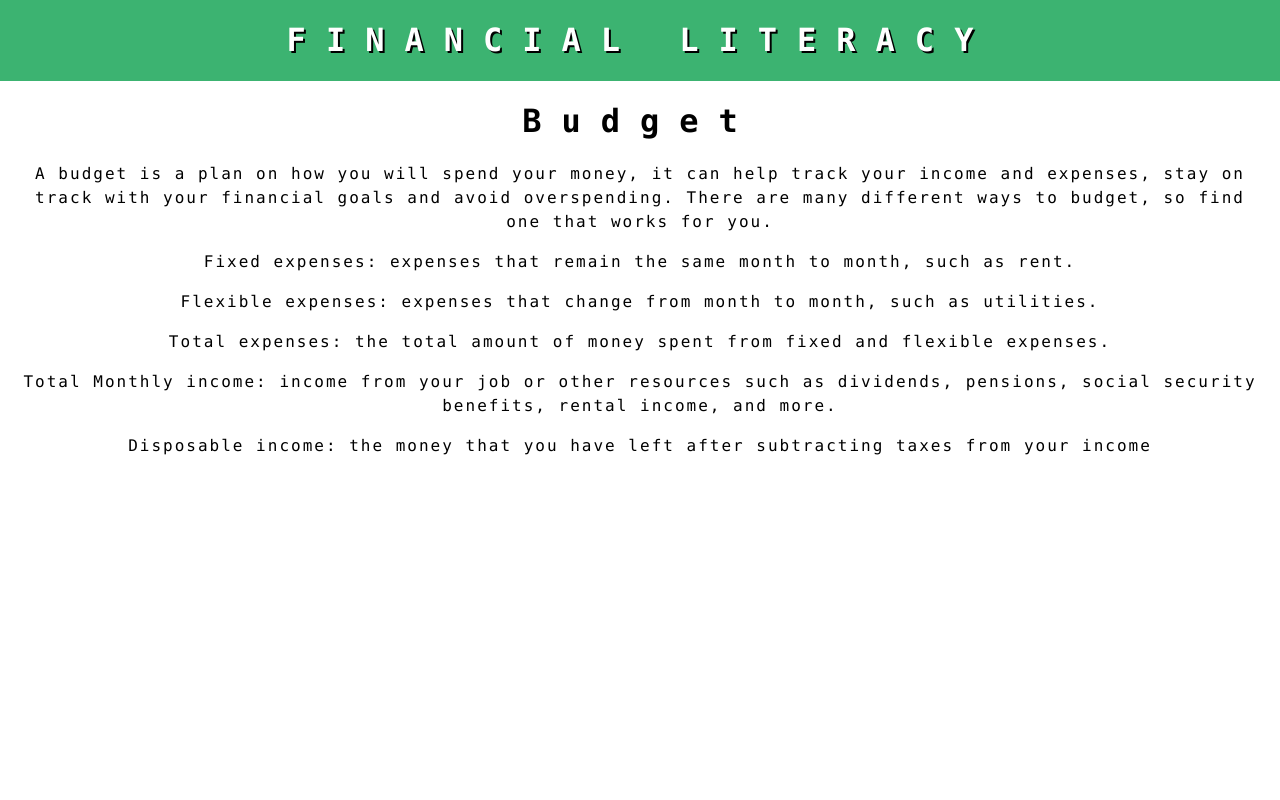
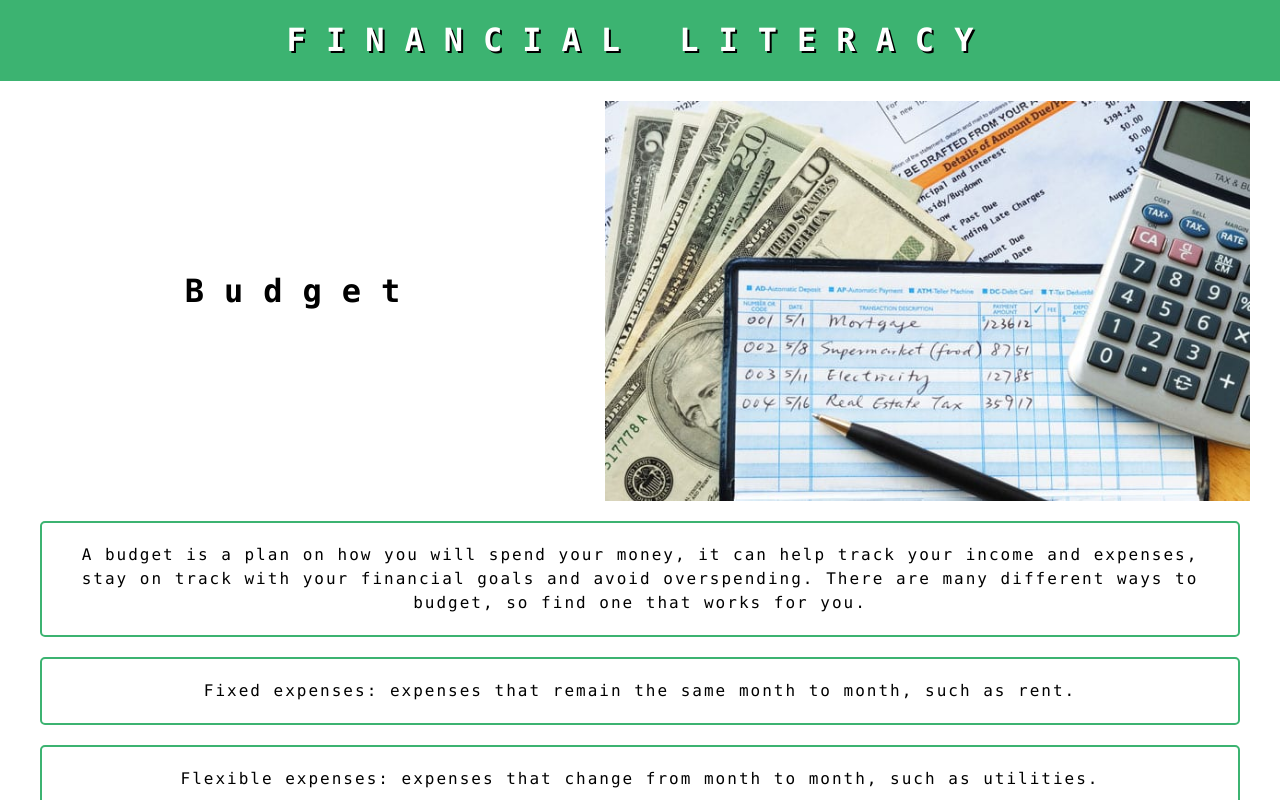
Before and after one commit to Geber-Leyva/Financial-Lit, a React (Create React App) app: page / in a window 1280 px wide. Both pictures are taken after a click on the button "Budget". Shown: the top 800 px of the page. Built offline with nearby package versions, Linux system fonts and the light colour scheme.

Commit message:
added image and boxes to info

```diff
--- a/src/Topic/Topics.css
+++ b/src/Topic/Topics.css
@@ -47,7 +47,25 @@ img {
 }
 
 .info-paragraph {
-  font-size: 16px;
-  line-height: 1.5;
+    font-size: 16px;
+    line-height: 1.5;
+    background-color: transparent; /* Set the background color to transparent */
+    border: 2px solid mediumseagreen; /* Add a green border around the box */
+    border-radius: 5px; /* Optional: Add rounded corners */
+    padding: 20px; /* Adjust padding as needed to control the space inside the box */
+    margin: 20px;
   /* Add other styling properties (color, font-family, etc.) as needed */
 }
+
+.name-and-image {
+  display: flex;
+  align-items: center; /* Vertically center content */
+  justify-content: space-between; /* Place items at each end of the container */
+}
+
+.profile-image {
+  width: 900px; /* Adjust the width as needed */
+  height: 400px; /* Maintain aspect ratio */
+  margin-right: 30px;
+  margin-top: 20px;
+}
--- a/src/Topic/TopicsPage.js
+++ b/src/Topic/TopicsPage.js
@@ -4,12 +4,15 @@ import { useLocation } from 'react-router-dom';
 
 function Next_Window() {
   const location = useLocation();
-  const { name, info } = location.state;
+  const { name, image, info} = location.state;
   const infoLines = info.split('\n');
 
   return (
     <div className='wholeApp'>
-      <h1 className='centered'>{name}</h1>
+        <div className='name-and-image'>
+            <h1 className='centered'>{name}</h1>
+            <img src={image} alt={name} className='profile-image' />
+        </div>
       <div className='info-container'>
         {infoLines.map((line, index) => (
           <p key={index}className='info-paragraph'>{line}</p>
```
